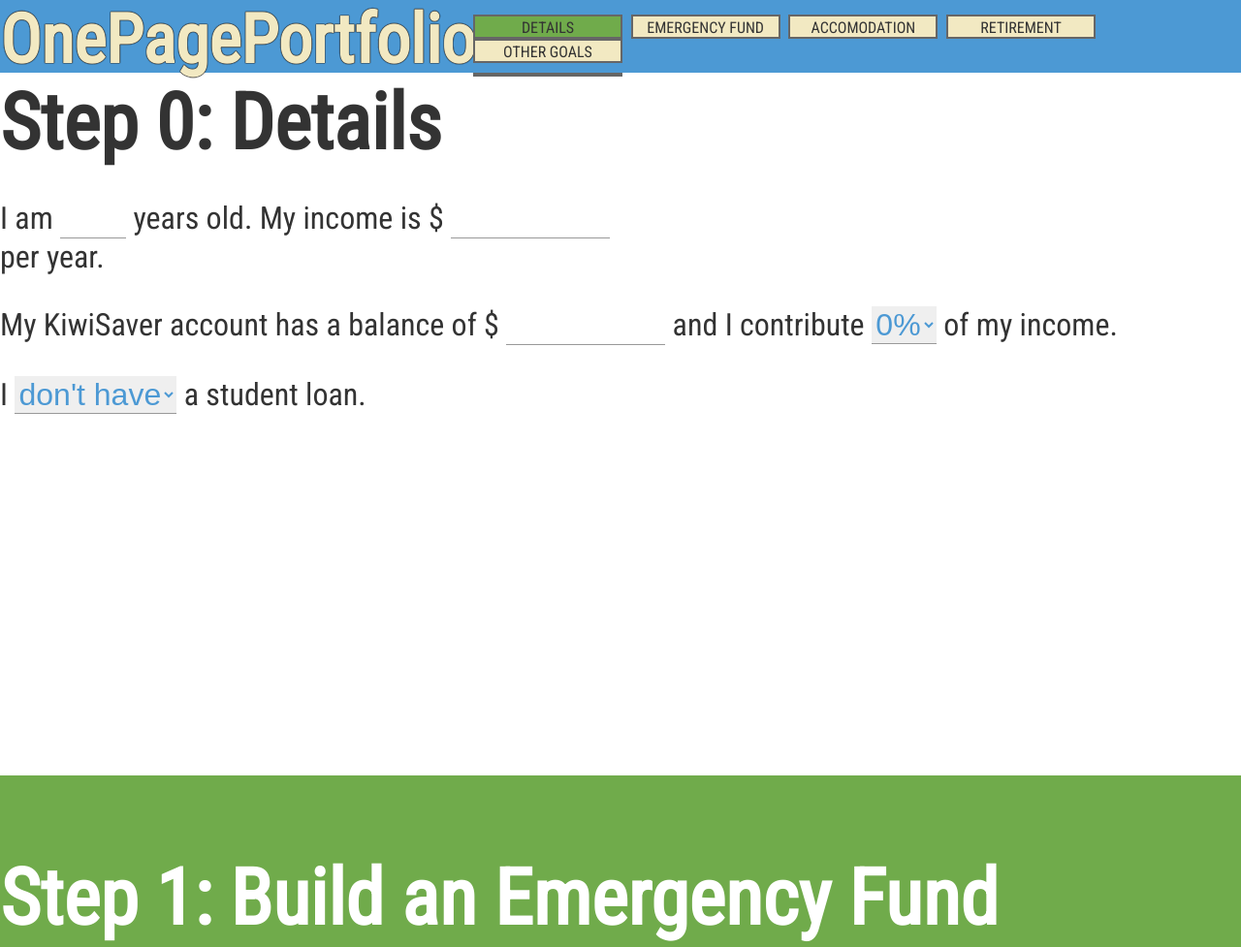
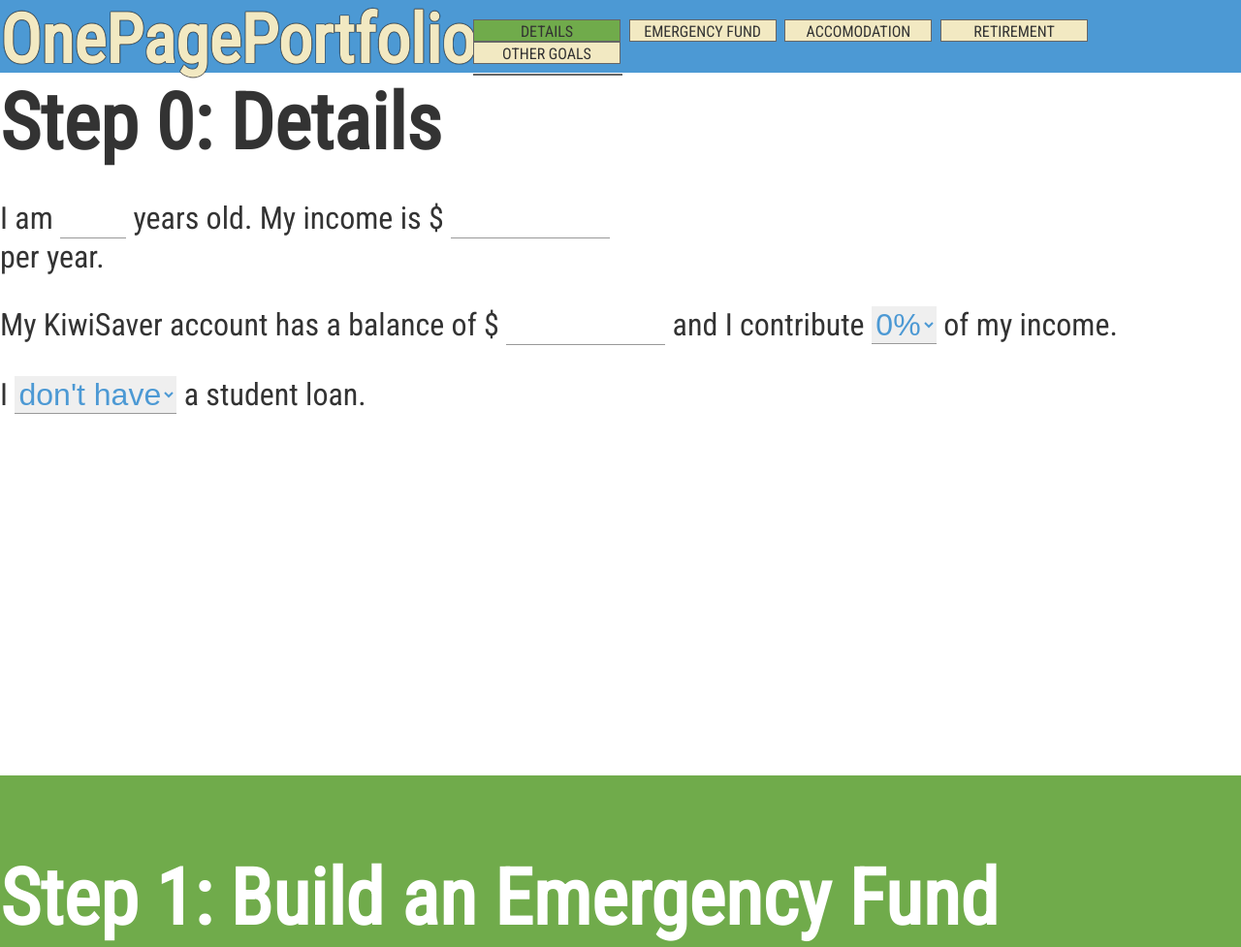
Before and after one commit to alagalac/OnePagePortfolio6, a plain HTML site: page index.html in a window 1280 px wide. Shown: the top 977 px of the page at 97% size. Drawn offline with nearby package versions, Linux system fonts and the light colour scheme.

Commit message:
update top navigation sizing

```diff
--- a/styles.css
+++ b/styles.css
@@ -41,7 +41,7 @@
 .header__navigation
 {
     position: absolute;
-    top: 15px;
+    top: 20px;
     left: 35%;
 }
 
@@ -65,7 +65,7 @@
     color: #333;
     background-color: #F2E9C2;
     text-align: center;
-    border: 2px solid #666;
+    border: 1px solid #666;
     width: 150px;
 }
 
@@ -80,7 +80,7 @@
 	bottom: -10px;
 	display: block;
 	width: 154px;
-	height: 4px;
+	height: 2px;
 	background: #666;
 }
 
```
